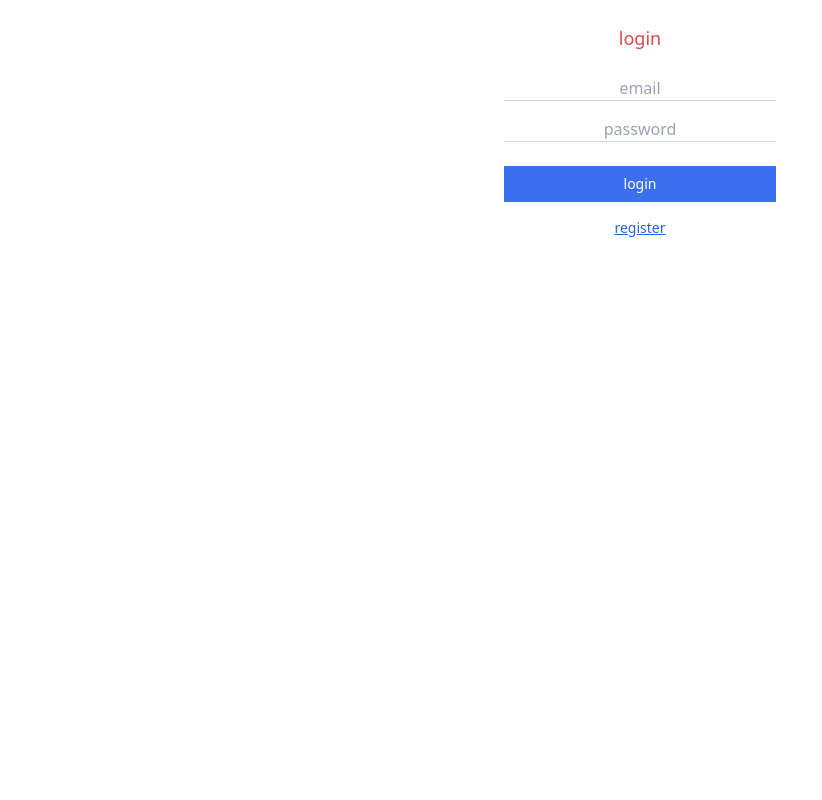
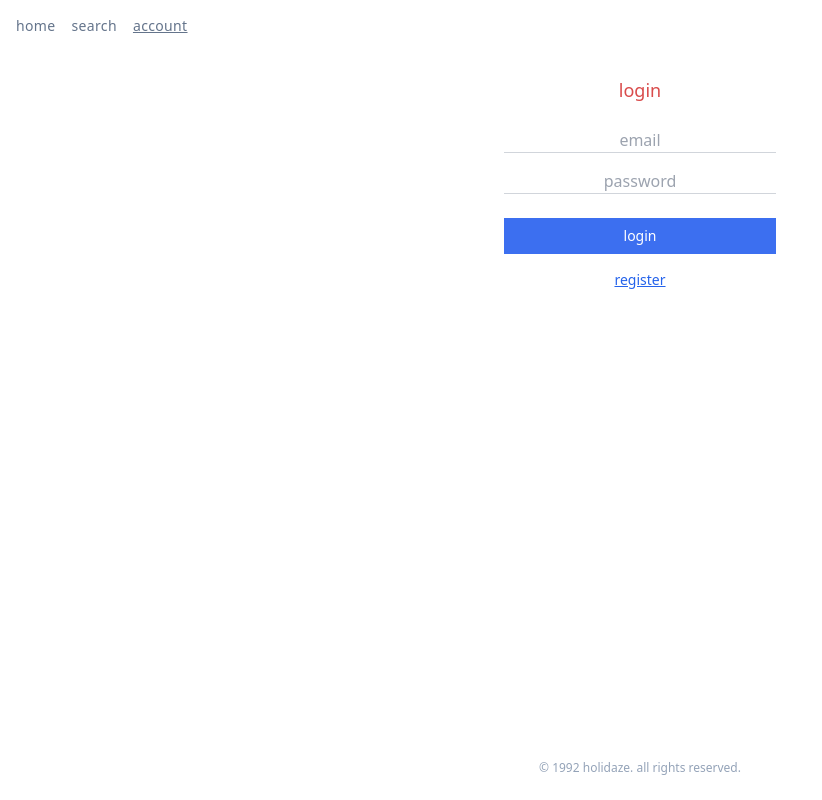
Before and after one commit to Kristinebjorgan/holidaze, a React (Vite) app: page /auth in a window 1280 px wide. Shown: the whole page, without its empty margins (0-822 px from the left). Built offline with nearby package versions, Linux system fonts and the light colour scheme.

Commit message:
Update auth redirect flow and layout structure

```diff
--- a/src/App.jsx
+++ b/src/App.jsx
@@ -1,16 +1,19 @@
 import { Routes, Route } from "react-router-dom";
+import Layout from "./components/Layout";
 import LoginRegister from "./pages/LoginRegister";
 import CustomerProfile from "./components/profiles/CustomerProfile";
 import ManagerProfile from "./components/profiles/ManagerProfile";
+import AllVenues from "./pages/AllVenues";
 
 export default function App() {
   return (
     <Routes>
-      <Route path="/" element={<LoginRegister />} />
-      <Route path="/auth" element={<LoginRegister />} />
-      <Route path="/profile" element={<CustomerProfile />} />
-      <Route path="/customer" element={<CustomerProfile />} />
-      <Route path="/manager" element={<ManagerProfile />} />
+      <Route element={<Layout />}>
+        <Route path="/" element={<AllVenues />} />
+        <Route path="/auth" element={<LoginRegister />} />
+        <Route path="/account/customer" element={<CustomerProfile />} />
+        <Route path="/account/manager" element={<ManagerProfile />} />
+      </Route>
     </Routes>
   );
 }
--- a/src/components/Header.jsx
+++ b/src/components/Header.jsx
@@ -1,12 +1,24 @@
 import { Link } from "react-router-dom";
 
 export default function Header() {
+  const user = JSON.parse(localStorage.getItem("user"));
+  const isManager = user?.venueManager;
+
   return (
     <header className="flex justify-between items-center p-4 text-sm tracking-wide text-slate-500">
       <div className="space-x-4">
         <Link to="/">home</Link>
-        <Link to="/escapes">escapes</Link>
-        <Link to="/auth" className="underline cursor-pointer">
+        <Link to="/escapes">search</Link>
+        <Link
+          to={
+            user
+              ? isManager
+                ? "/account/manager"
+                : "/account/customer"
+              : "/auth"
+          }
+          className="underline cursor-pointer"
+        >
           account
         </Link>
       </div>
--- a/src/components/Layout.jsx
+++ b/src/components/Layout.jsx
@@ -1,16 +1,15 @@
-// Layout.jsx
 import { Outlet } from "react-router-dom";
 import Header from "./Header";
 import Footer from "./Footer";
 
 export default function Layout() {
   return (
-    <>
+    <div className="flex flex-col min-h-screen">
       <Header />
-      <main>
+      <main className="flex-1">
         <Outlet />
       </main>
       <Footer />
-    </>
+    </div>
   );
 }
--- a/src/pages/LoginRegister.jsx
+++ b/src/pages/LoginRegister.jsx
@@ -58,16 +58,17 @@ function LoginRegister() {
       });
 
       if (response?.data?.email) {
-        // ✅ Auto-login after successful registration
+        // auto-login after successful registration
         const loginResponse = await loginUser({ email, password });
 
         if (loginResponse?.data?.accessToken) {
           localStorage.setItem("token", loginResponse.data.accessToken);
           localStorage.setItem("user", JSON.stringify(loginResponse.data));
 
+          // redirect to profile after registration
           const destination = loginResponse.data.venueManager
-            ? "/manager"
-            : "/customer";
+            ? "/account/manager"
+            : "/account/customer";
           navigate(destination);
         } else {
           alert("Registration succeeded, but auto-login failed.");
@@ -84,10 +85,8 @@ function LoginRegister() {
         localStorage.setItem("token", response.data.accessToken);
         localStorage.setItem("user", JSON.stringify(response.data));
 
-        const destination = response.data.venueManager
-          ? "/manager"
-          : "/customer";
-        navigate(destination);
+        // redirect to homepage after login
+        navigate("/");
       } else {
         alert("Login failed.");
       }
```
